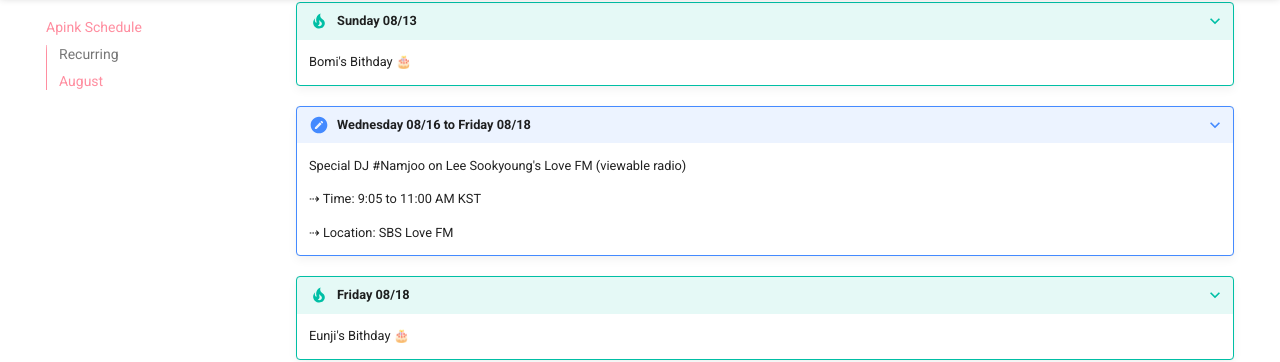
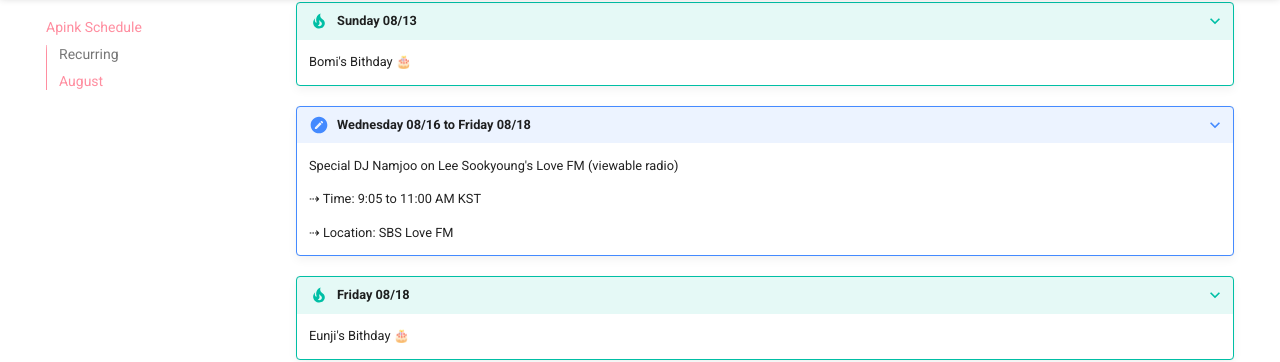
Before and after one commit to lazypandasite/mkdocs-lazypandasite, an MkDocs documentation site: the page built from docs/apink_schedule.md, in a window 1280 px wide and 900 px high, scrolled down 841 px. Shown: the part 102-464 px from the top of the window. Built offline with MkDocs 1.6.1 and Material for MkDocs 9.7.7, drawn with Linux system fonts in a browser that asks for light colours.

Commit message:
typo fix

```diff
--- a/docs/apink_schedule.md
+++ b/docs/apink_schedule.md
@@ -27,7 +27,7 @@
 
 ???+ note "Wednesday 08/16 to Friday 08/18"
 
-    Special DJ #Namjoo on Lee Sookyoung's Love FM  (viewable radio)
+    Special DJ Namjoo on Lee Sookyoung's Love FM  (viewable radio)
 
     ⇢ Time: 9:05 to 11:00 AM KST
 
```
